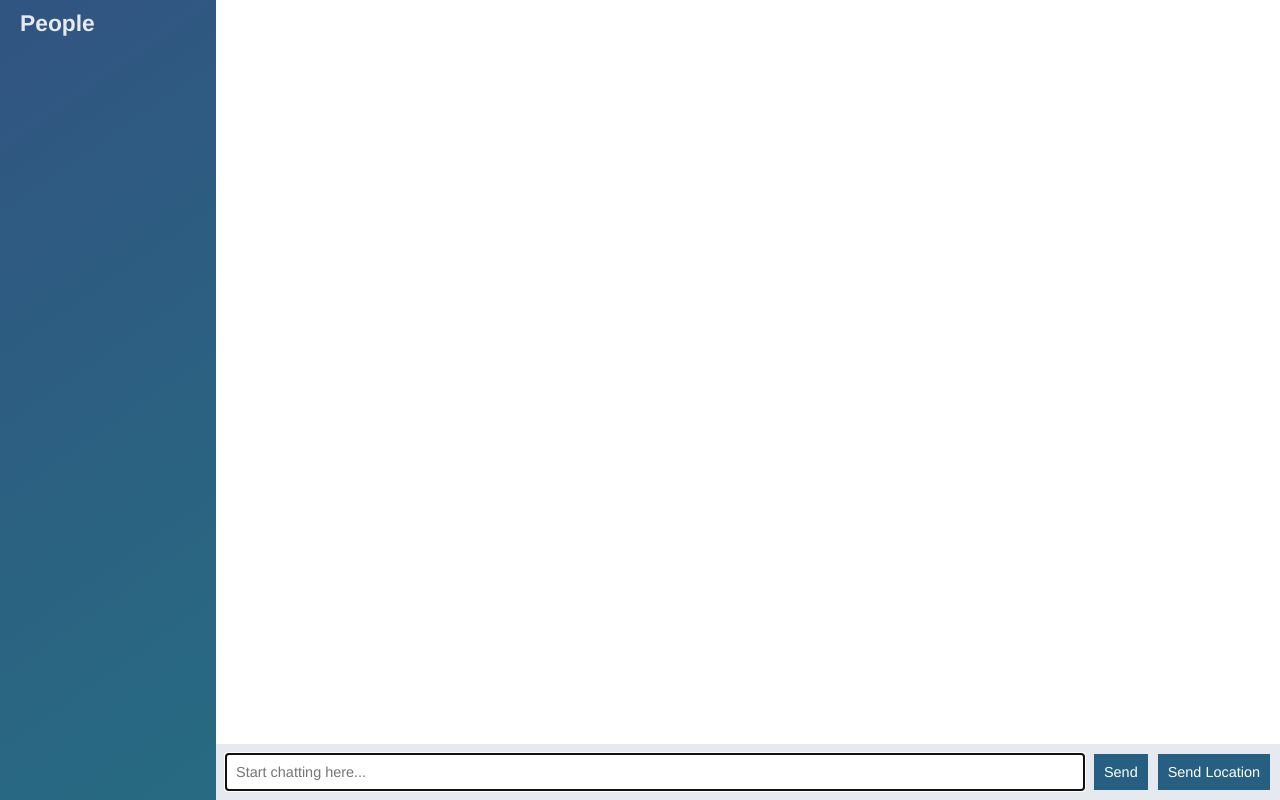
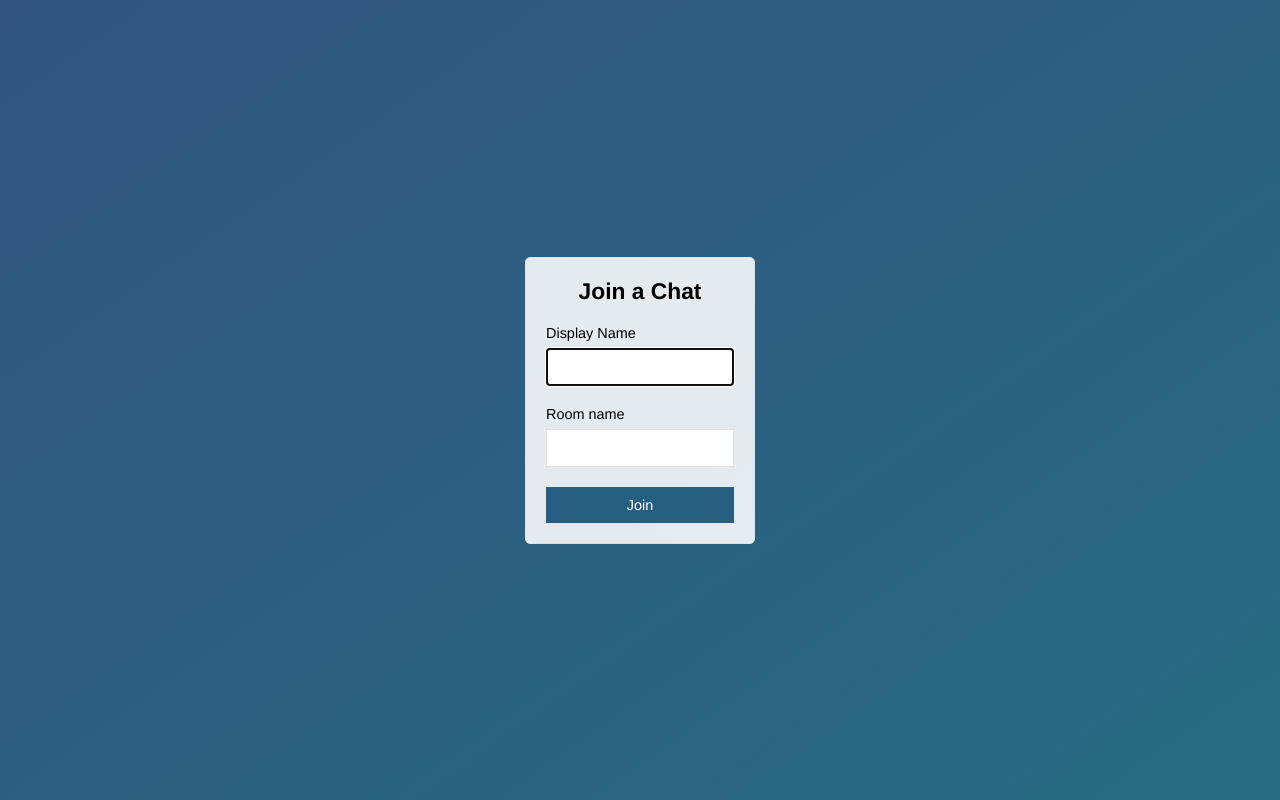
Before and after one commit to chrisscott718/node-chat-app, a website: page public/index.html in a window 1280 px wide. Drawn offline with nearby package versions, Linux system fonts and the light colour scheme; no server answers.

Commit message:
add join chat form that submits to chat.html

```diff
--- a/public/index.html
+++ b/public/index.html
@@ -1,60 +1,29 @@
 <!DOCTYPE html>
-
 <html>
-
 <head>
   <meta charset="utf-8">
-  <meta name="viewport" content="width=device-width, initial-scale=1">
+  <meta name="viewport" content="width=device-width, initial-scale=1, user-scalable=no">
   <link type="text/css" rel="stylesheet" href="/css/styles.css">
+  <title>Join | ChatApp</title>
 </head>
-<body class="chat">
-
-  <div class="chat__sidebar">
-    <h3>People</h3>
-    <div id="users"></div>
+<body class="centered-form">
+  <div class="centered-form__form">
+    <form action="/chat.html">
+      <div class="form-field">
+        <h3>Join a Chat</h3>
+      </div>
+      <div class="form-field">
+        <label>Display Name</label>
+        <input type="text" name="name" autofocus />
+      </div>
+      <div class="form-field">
+        <label>Room name</label>
+        <input type="text" name="room" />
+      </div>
+      <div class="form-field">
+        <button>Join</button>
+      </div>
+    </form>
   </div>
-  <div class="chat__main">
-    <ol id="messages" class="chat__messages"></ol>
-    <div class="chat__footer">
-      <form id="message-form">
-        <input autofocus autocomplete="off" name="message" type="text" placeholder="Start chatting here..."/>
-        <button id="send-message">Send</button>
-      </form>
-      <button id="send-location">Send Location</button>
-    </div>
-  </div>
-
-  <script id="message-template" type="text/template">
-    <li class="message">
-      <div class="message__title">
-        <h4>{{from}}</h4>
-        <span>{{timestamp}}</span>
-      </div>
-      <div class="message__body">
-        <p>{{text}}</p>
-      </div>
-    </li>
-  </script>
-
-  <script id="location-message-template" type="text/template">
-    <li class="message">
-      <div class="message__title">
-        <h4>{{from}}</h4>
-        <span>{{timestamp}}</span>
-      </div>
-      <div class="message__body">
-        <p>
-          <a href="{{url}}" target="_blank">My current location...</a>
-        </p>
-      </div>
-    </li>
-  </script>
-
-  <script src="/socket.io/socket.io.js"></script>
-  <script src="/js/libs/jquery-3.2.1.min.js"></script>
-  <script src="/js/libs/moment.js"></script>
-  <script src="/js/libs/mustache.js"></script>
-  <script src="/js/index.js"></script>
 </body>
-
 </html>
```
Also changed, not shown: public/chat.html (added, +57 -0 lines), public/js/chat.js (renamed from public/js/index.js).
